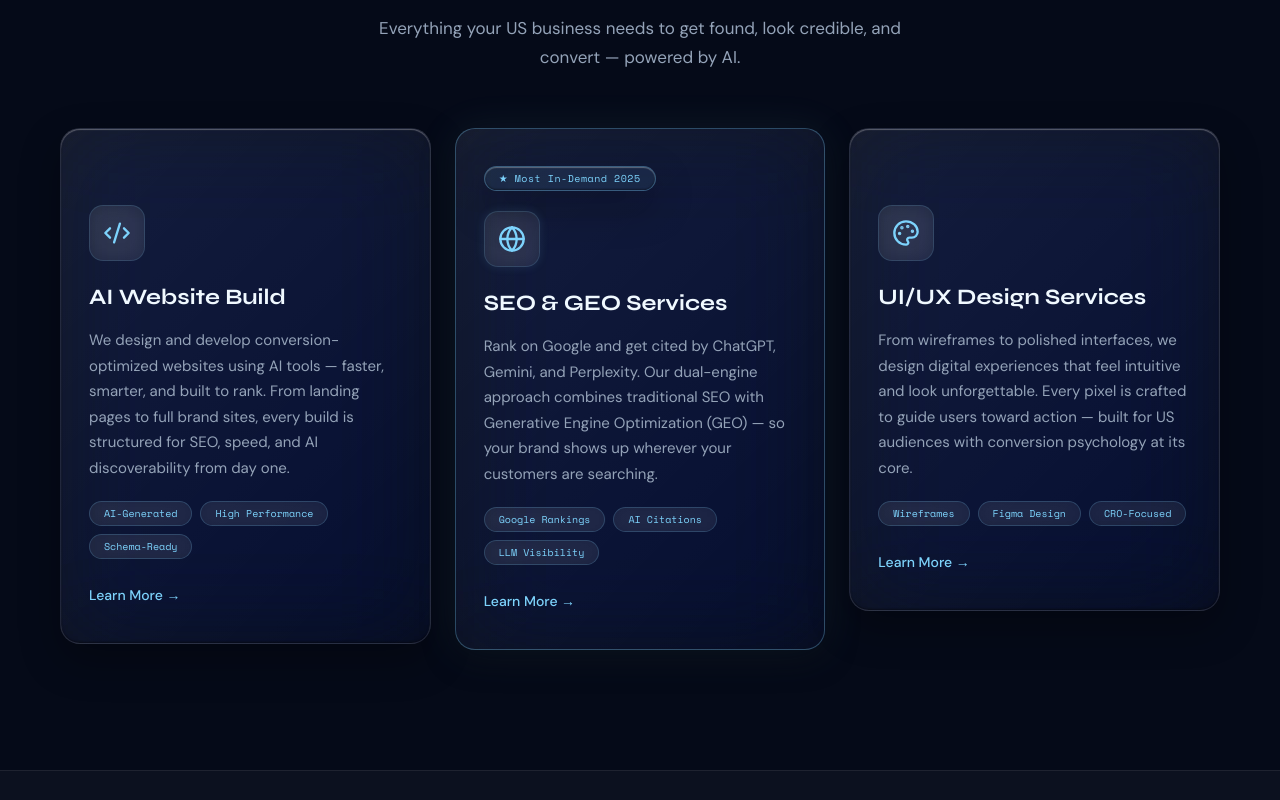
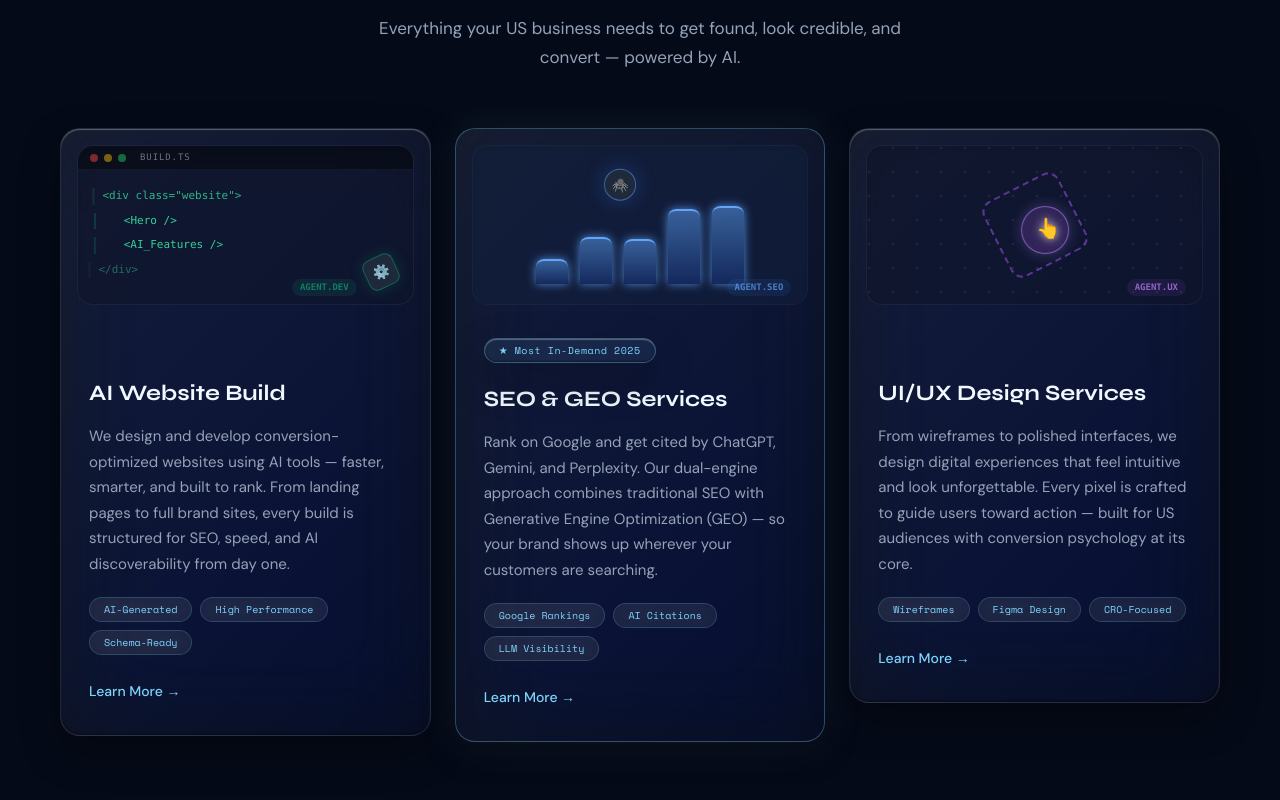
Before and after one commit to AIcodexgen/neuraledge-website, a Next.js app: page / in a window 1280 px wide. Shown: the part 1500-2300 px from the top of the page. Built offline with nearby package versions, Linux system fonts and the light colour scheme.

Commit message:
UI Services: Refactor services array to feature embedded animated agent simulations

```diff
--- a/components/Services.tsx
+++ b/components/Services.tsx
@@ -1,11 +1,74 @@
 'use client'
 
 import { motion } from 'framer-motion'
-import { Code2, Globe, Palette } from 'lucide-react'
+// Removing unused imports
+
+const DevAnim = () => (
+  <div className="w-full h-40 rounded-2xl bg-[#0f172a]/60 border border-white/5 mb-6 relative overflow-hidden flex items-center justify-center shadow-inner">
+      <div className="absolute top-0 w-full h-6 bg-black/40 flex items-center px-3 gap-1.5 border-b border-white/5">
+        <div className="w-2 h-2 rounded-full bg-red-500/50" />
+        <div className="w-2 h-2 rounded-full bg-yellow-500/50" />
+        <div className="w-2 h-2 rounded-full bg-green-500/50" />
+        <div className="ml-2 text-[9px] font-mono text-gray-500 uppercase tracking-widest">build.ts</div>
+      </div>
+      <div className="p-4 w-full mt-4 flex flex-col gap-2">
+         {['<div class="website">', '   <Hero />', '   <AI_Features />', '</div>'].map((line, i) => (
+             <motion.div key={i} className="text-[11px] font-mono text-emerald-400 pl-2 border-l-2 border-emerald-500/20"
+                initial={{ opacity: 0, x: -10 }}
+                animate={{ opacity: [0, 1, 1, 0], x: [-10, 0, 0, -10] }}
+                transition={{ duration: 4, delay: i * 0.8, repeat: Infinity }}
+             >{line.replace(/ /g, "\u00A0")}</motion.div>
+         ))}
+      </div>
+      <motion.div className="absolute right-4 bottom-4 w-8 h-8 rounded-lg bg-[#1e293b] border border-emerald-500/40 flex items-center justify-center shadow-[0_0_15px_rgba(16,185,129,0.2)]"
+          animate={{ rotate: 360 }} transition={{ duration: 10, repeat: Infinity, ease: 'linear' }}
+      >
+        <span style={{ fontSize: '14px' }}>⚙️</span>
+      </motion.div>
+      <div className="absolute bottom-2 right-14 text-[9px] font-mono text-emerald-500/60 font-bold bg-emerald-500/10 px-2 py-0.5 rounded-full">AGENT.DEV</div>
+  </div>
+)
+
+const SeoAnim = () => (
+  <div className="w-full h-40 rounded-2xl bg-[#0f172a]/60 border border-white/5 mb-6 relative overflow-hidden flex items-end justify-center p-5 gap-3 shadow-inner">
+      <motion.div className="absolute w-8 h-8 rounded-full bg-[#1e293b] border border-blue-400/50 flex items-center justify-center shadow-[0_0_20px_rgba(59,130,246,0.3)] z-20"
+         animate={{ x: [-60, 0, 60, 0, -60], y: [-70, -50, -70, -90, -70] }} transition={{ duration: 8, repeat: Infinity, ease: 'easeInOut' }}
+      >
+        <span style={{ fontSize: '14px' }}>🕷️</span>
+      </motion.div>
+      <div className="absolute inset-0 bg-blue-500/5" />
+      {[30, 50, 45, 80, 110].map((h, i) => (
+         <motion.div key={i} className="w-8 rounded-t-lg bg-gradient-to-t from-blue-600/20 to-blue-400/50 border-t-2 border-blue-400 shadow-[0_0_10px_rgba(96,165,250,0.8)] z-10"
+            initial={{ height: 15 }}
+            animate={{ height: [15, h, 15] }}
+            transition={{ duration: 4, delay: i * 0.4, repeat: Infinity, ease: 'easeInOut' }}
+         />
+      ))}
+      <div className="absolute bottom-2 right-4 text-[9px] font-mono text-blue-400/70 font-bold bg-blue-500/10 px-2 py-0.5 rounded-full z-30">AGENT.SEO</div>
+  </div>
+)
+
+const DesignAnim = () => (
+  <div className="w-full h-40 rounded-2xl bg-[#0f172a]/60 border border-white/5 mb-6 relative overflow-hidden flex items-center justify-center shadow-inner">
+     <div className="absolute inset-0 opacity-20" style={{ backgroundImage: 'radial-gradient(circle at 2px 2px, rgba(255,255,255,0.4) 1px, transparent 0)', backgroundSize: '24px 24px' }} />
+
+     <motion.div className="w-20 h-20 border-2 border-dashed border-purple-500/50 rounded-xl absolute z-10"
+        animate={{ rotate: 180, scale: [1, 1.2, 1] }} transition={{ duration: 8, repeat: Infinity, ease: "linear" }}
+     />
+     <motion.div className="w-12 h-12 bg-purple-500/20 backdrop-blur-md border px-2 py-1 border-purple-400/60 rounded-full absolute z-20 shadow-[0_0_15px_rgba(167,139,250,0.3)]"
+        animate={{ x: [-30, 30, -30], y: [-15, 15, -15] }} transition={{ duration: 4, repeat: Infinity, ease: 'easeInOut' }}
+     />
+
+     <motion.div className="absolute w-6 h-6 rounded flex items-center justify-center font-bold text-xl z-30 drop-shadow-[0_0_5px_rgba(255,255,255,0.8)]"
+         animate={{ x: [40, -40, 30, 40], y: [20, -30, 30, 20] }} transition={{ duration: 6, repeat: Infinity, ease: "easeInOut" }}
+     >👆</motion.div>
+     <div className="absolute bottom-2 right-4 text-[9px] font-mono text-purple-400/70 font-bold bg-purple-500/10 px-2 py-0.5 rounded-full z-40">AGENT.UX</div>
+  </div>
+)
 
 const services = [
   {
-    icon: Code2,
+    animation: <DevAnim />,
     title: 'AI Website Build',
     body: 'We design and develop conversion-optimized websites using AI tools — faster, smarter, and built to rank. From landing pages to full brand sites, every build is structured for SEO, speed, and AI discoverability from day one.',
     tags: ['AI-Generated', 'High Performance', 'Schema-Ready'],
@@ -13,7 +76,7 @@
     badge: null,
   },
   {
-    icon: Globe,
+    animation: <SeoAnim />,
     title: 'SEO & GEO Services',
     body: 'Rank on Google and get cited by ChatGPT, Gemini, and Perplexity. Our dual-engine approach combines traditional SEO with Generative Engine Optimization (GEO) — so your brand shows up wherever your customers are searching.',
     tags: ['Google Rankings', 'AI Citations', 'LLM Visibility'],
@@ -21,7 +84,7 @@
     badge: '★ Most In-Demand 2025',
   },
   {
-    icon: Palette,
+    animation: <DesignAnim />,
     title: 'UI/UX Design Services',
     body: 'From wireframes to polished interfaces, we design digital experiences that feel intuitive and look unforgettable. Every pixel is crafted to guide users toward action — built for US audiences with conversion psychology at its core.',
     tags: ['Wireframes', 'Figma Design', 'CRO-Focused'],
@@ -81,7 +144,6 @@
           }}
         >
           {services.map((service, i) => {
-            const Icon = service.icon
             return (
               <motion.div
                 key={service.title}
@@ -90,9 +152,9 @@
                 viewport={{ once: true, margin: '-60px' }}
                 transition={{ duration: 0.5, delay: i * 0.1, ease: [0.22, 1, 0.36, 1] }}
                 whileHover={{ scale: 1.02 }}
-                className="glass-card"
+                className="glass-card flex flex-col"
                 style={{
-                  padding: '36px 28px',
+                  padding: '16px',
                   cursor: 'default',
                   transition: 'border-color 0.3s ease, box-shadow 0.3s ease',
                   ...(service.featured
@@ -105,6 +167,11 @@
                   overflow: 'hidden',
                 }}
               >
+                {/* Agent Visual Simulation */}
+                {service.animation}
+
+                {/* Content Container */}
+                <div style={{ padding: '8px 12px 16px 12px' }}>
                   {/* Featured Badge */}
                   {service.badge && (
                     <div
@@ -131,14 +198,6 @@
                     </div>
                   )}
                   {!service.badge && <div style={{ height: 36, marginBottom: 4 }} />}
-
-                {/* Icon Box */}
-                <div
-                  className={`icon-box ${service.featured ? 'icon-box-featured' : ''}`}
-                  style={{ marginBottom: 20 }}
-                >
-                  <Icon size={28} color="#7DD3FC" />
-                </div>
 
                 {/* Title */}
                 <h3
@@ -179,6 +238,7 @@
                 <a href="#" className="ice-link">
                   Learn More →
                 </a>
+                </div>
               </motion.div>
             )
           })}
```
Lines whose indentation alone changed are shown as unchanged.
